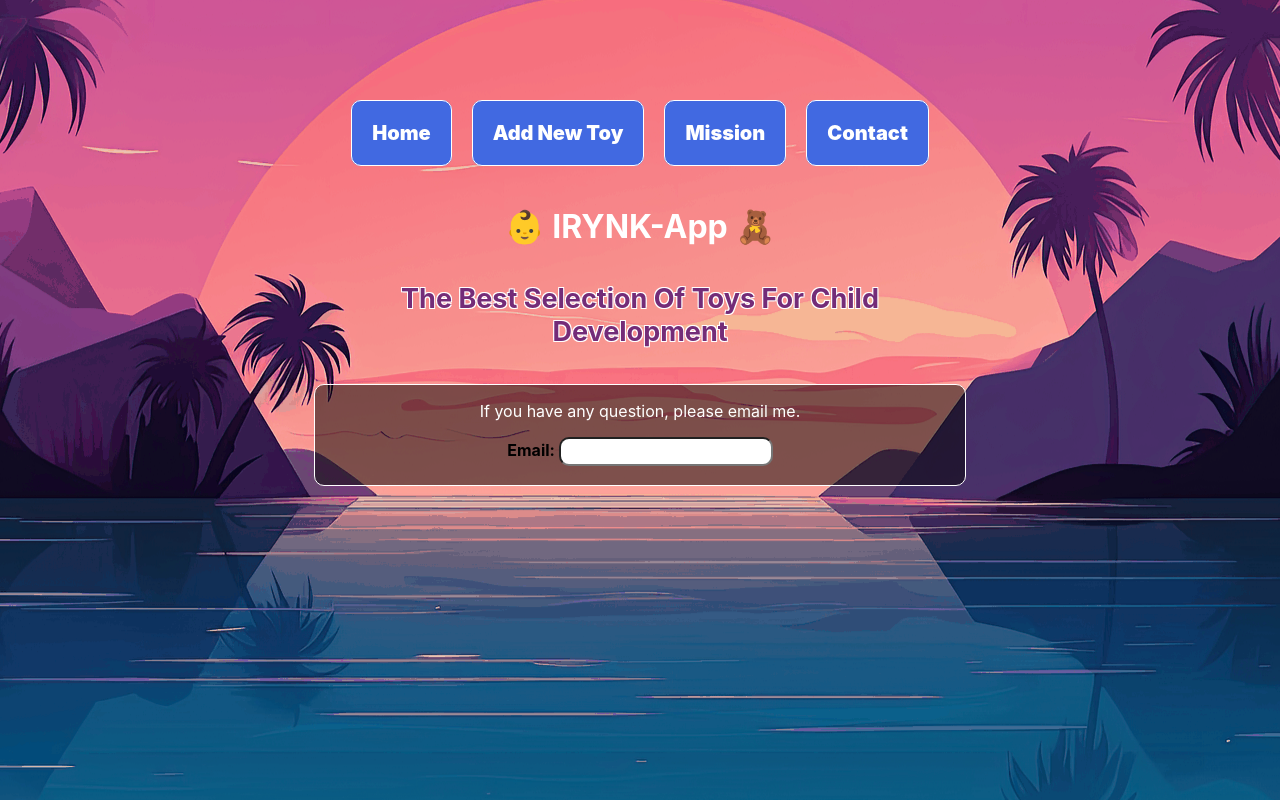
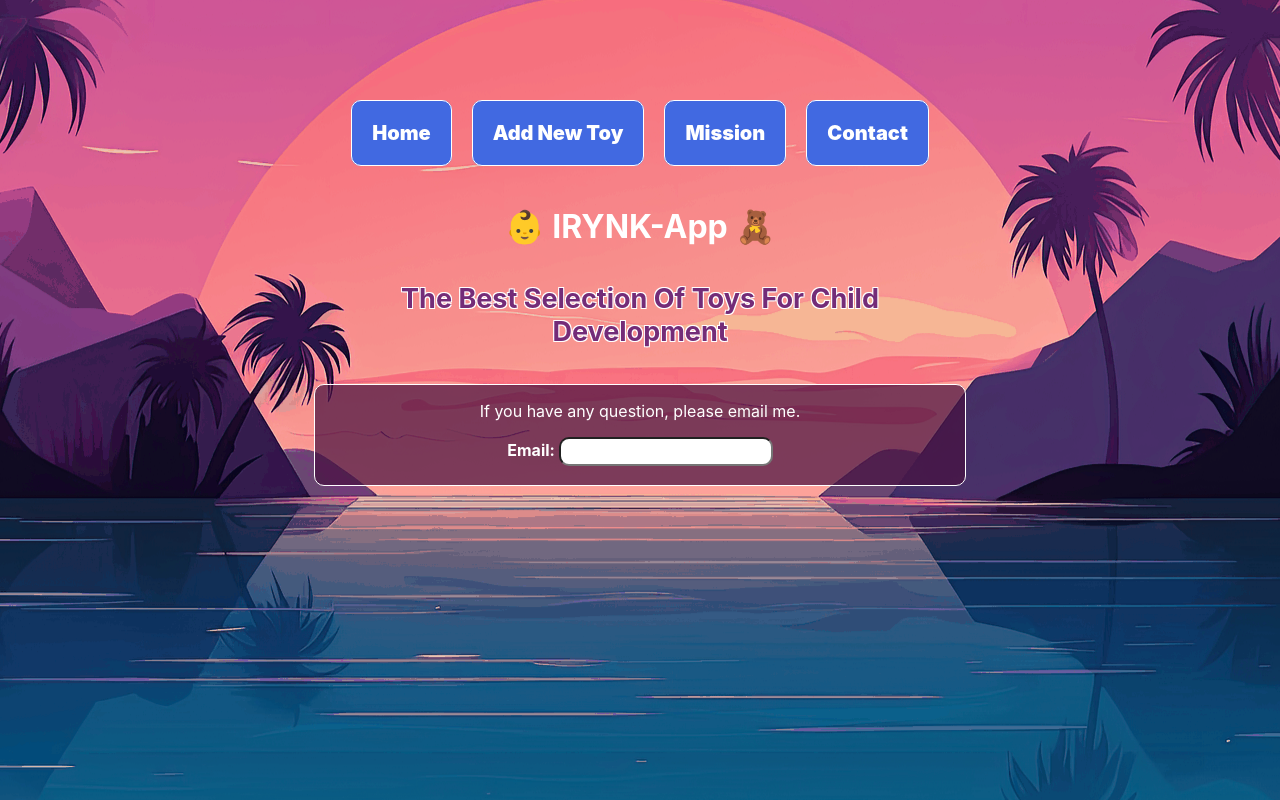
Before and after one commit to marlonmunoz/IRYNK-App, a React (Vite) app in the folder Client/: page /contact in a window 1280 px wide. Built offline with nearby package versions, Linux system fonts and the light colour scheme; data requests are answered from the project's data file.

Commit message:
Contact.jsx component updated

```diff
--- a/Client/src/components/Contact.jsx
+++ b/Client/src/components/Contact.jsx
@@ -5,7 +5,7 @@ function Contact() {
         <div className="contactCard">
             <form>
                 <p>If you have any question, please email me.</p>
-                <label htmlFor="email">Email: </label>
+                <label htmlFor="email" id="e-card">Email: </label>
                 <input type="email" id="email" name="email" required autoComplete="email" />
             </form>
         </div>
--- a/Client/src/index.css
+++ b/Client/src/index.css
@@ -243,7 +243,7 @@ label {
   overflow: hidden;
   z-index: 1;
   width: 600px; /* Set a fixed width */
-  height: 700px; /* Set a fixed height */
+  height: 900px; /* Set a fixed height */
 }
 
 .form-container::before {
@@ -342,7 +342,7 @@ label {
   border-radius: 10px;
   width: 650px;
   height: 100px;
-  background-color: rgba(0, 0, 0, 0.5);
+  background-color: rgba(70, 17, 63, 0.7);
 }
 
 #email {
@@ -350,3 +350,7 @@ label {
   border-radius: 10px;
   padding: 5px;
 }
+
+#e-card {
+  color: white;
+}
```
